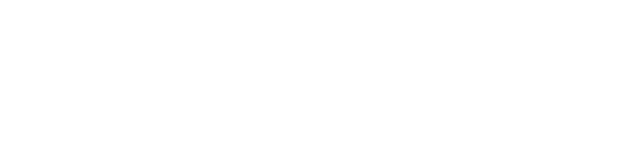
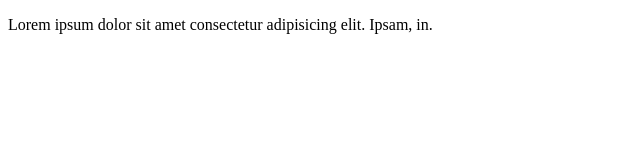
Before and after one commit to Maicol-SFR/Test-repository, a plain HTML site: page index.html in a window 1280 px wide. Shown: the whole page, without its empty margins (0-640 px from the left). Drawn offline with Linux system fonts and the light colour scheme.

Commit message:
Agregado DIV contenedor

```diff
--- a/index.html
+++ b/index.html
@@ -7,5 +7,12 @@
 </head>
 <body>
 
+    <!--DIV CONTENEDOR 1-->
+    <div class="container">
+        <div class="row">
+            <p>Lorem ipsum dolor sit amet consectetur adipisicing elit. Ipsam, in.</p>
+        </div>
+    </div>
+
 </body>
 </html>
```
